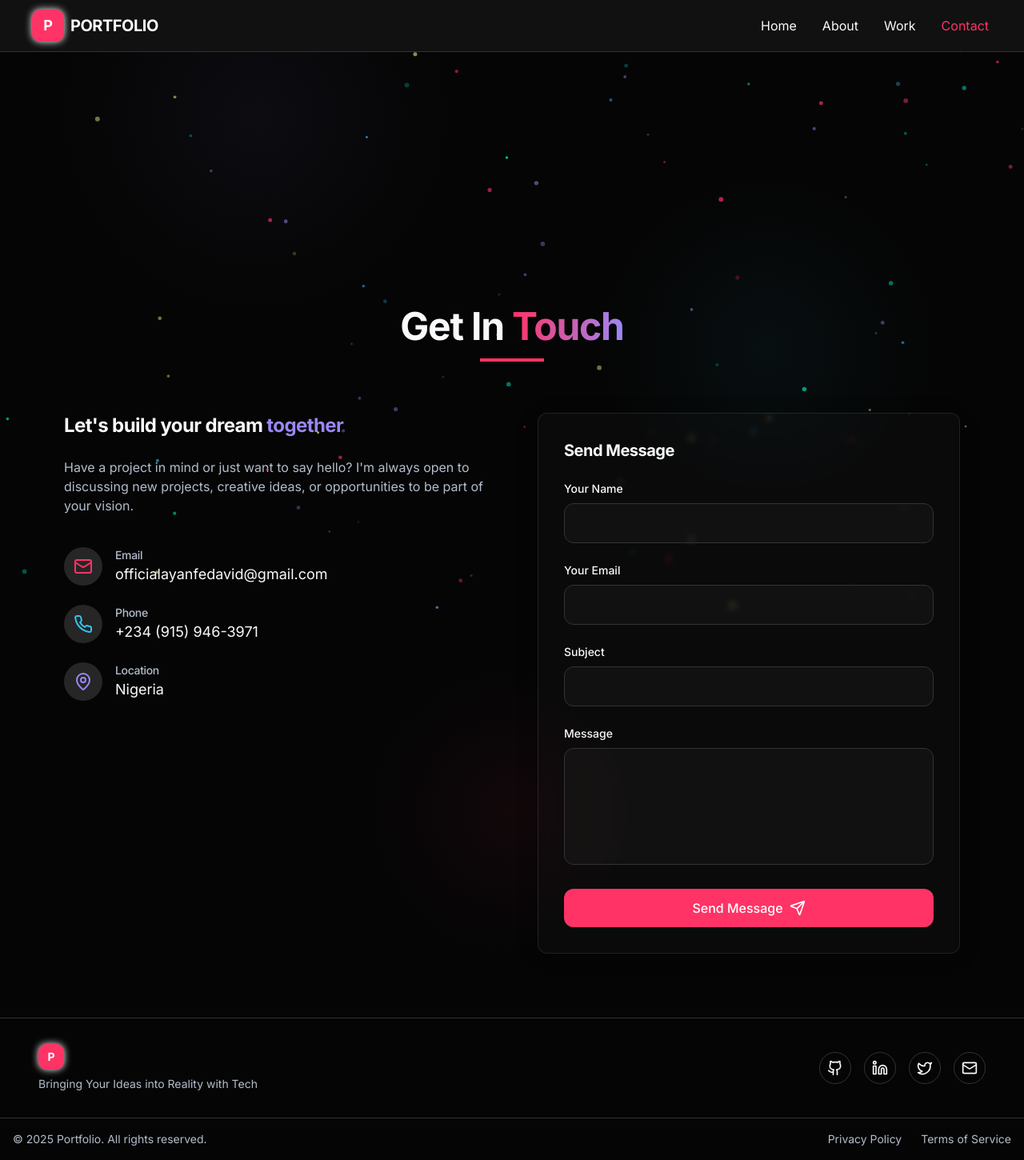
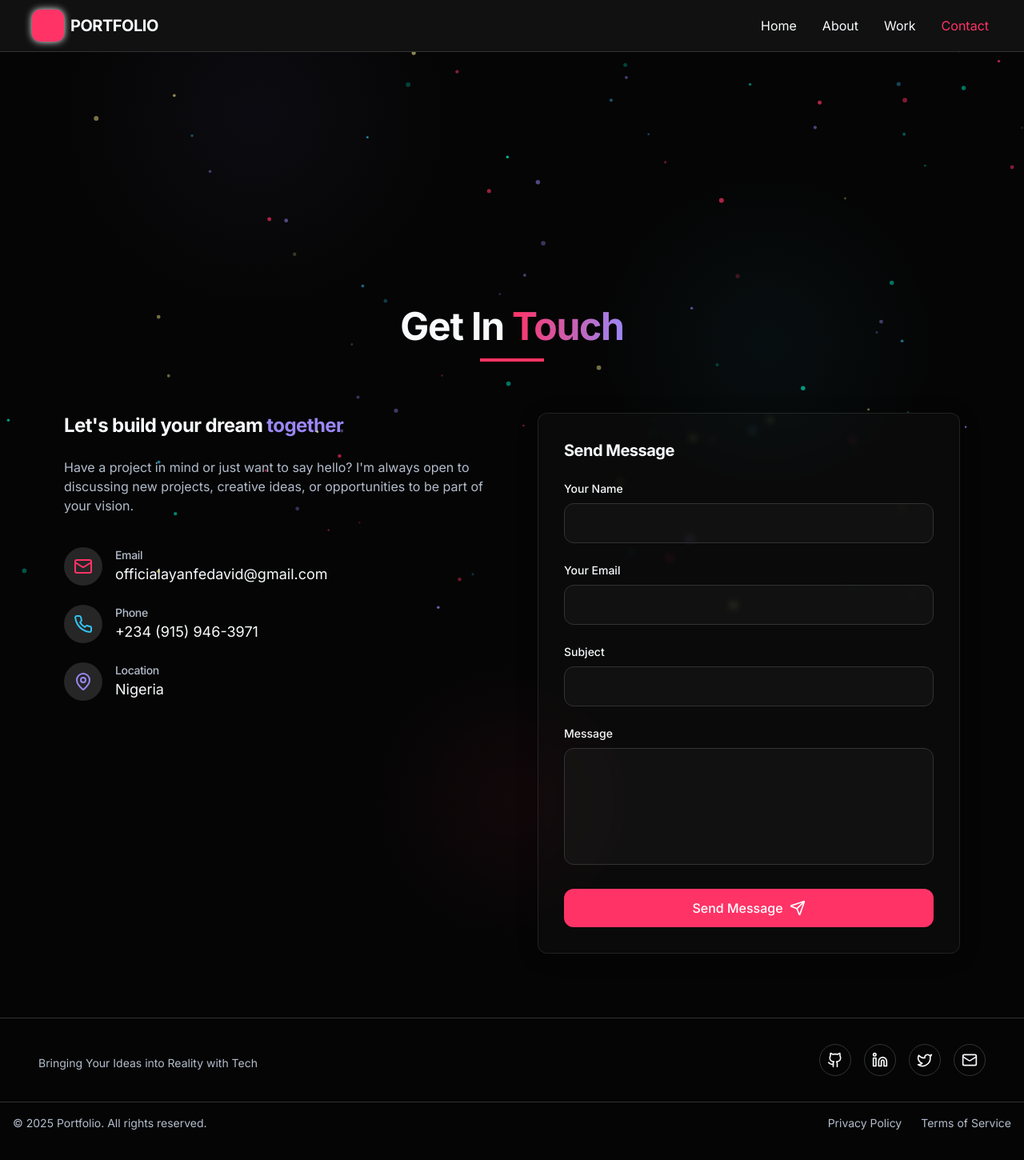
Before and after one commit to Skinnyfella/my-portfolio, a React (Vite) app: page /contact in a window 1280 px wide. Shown: the whole page at 80% size. Built offline with nearby package versions, Linux system fonts and the light colour scheme.

Commit message:
final fixed

```diff
--- a/src/components/Footer.tsx
+++ b/src/components/Footer.tsx
@@ -12,12 +12,7 @@ const Footer = () => {
         <div className="container mx-auto flex flex-col md:flex-row justify-between items-center">
           {/* Logo & Tagline */}
           <div className="mb-6 md:mb-0 text-center md:text-left">
-            <Link to="/" className="inline-flex items-center gap-2">
-              <div className="w-8 h-8 bg-neon-pink rounded-md flex items-center justify-center neon-glow">
-                <span className="text-white font-bold text-sm">P</span>
-              </div>
 
-            </Link>
             <p className="text-sm text-muted-foreground mt-2">
               Bringing Your Ideas into Reality with Tech
             </p>
--- a/src/components/Navbar.tsx
+++ b/src/components/Navbar.tsx
@@ -29,7 +29,7 @@ const Navbar = () => {
         {/* Logo */}
         <Link to="/" className="flex items-center gap-2 animate-fade-in shrink-0">
           <div className="w-8 h-8 sm:w-10 sm:h-10 bg-neon-pink rounded-md flex items-center justify-center neon-glow">
-            <span className="text-white font-bold text-sm sm:text-lg">P</span>
+
           </div>
           <span className="font-bold text-base sm:text-xl tracking-tight">PORTFOLIO</span>
         </Link>
```
